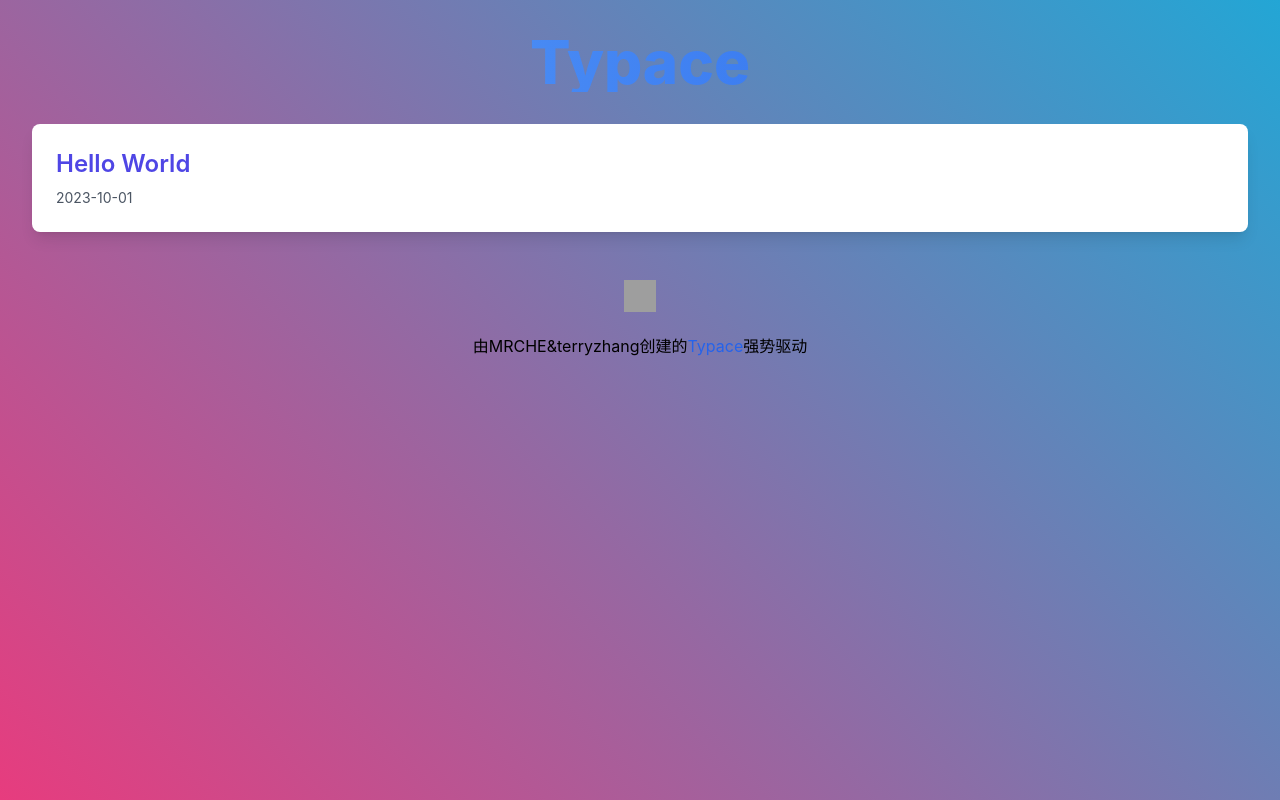
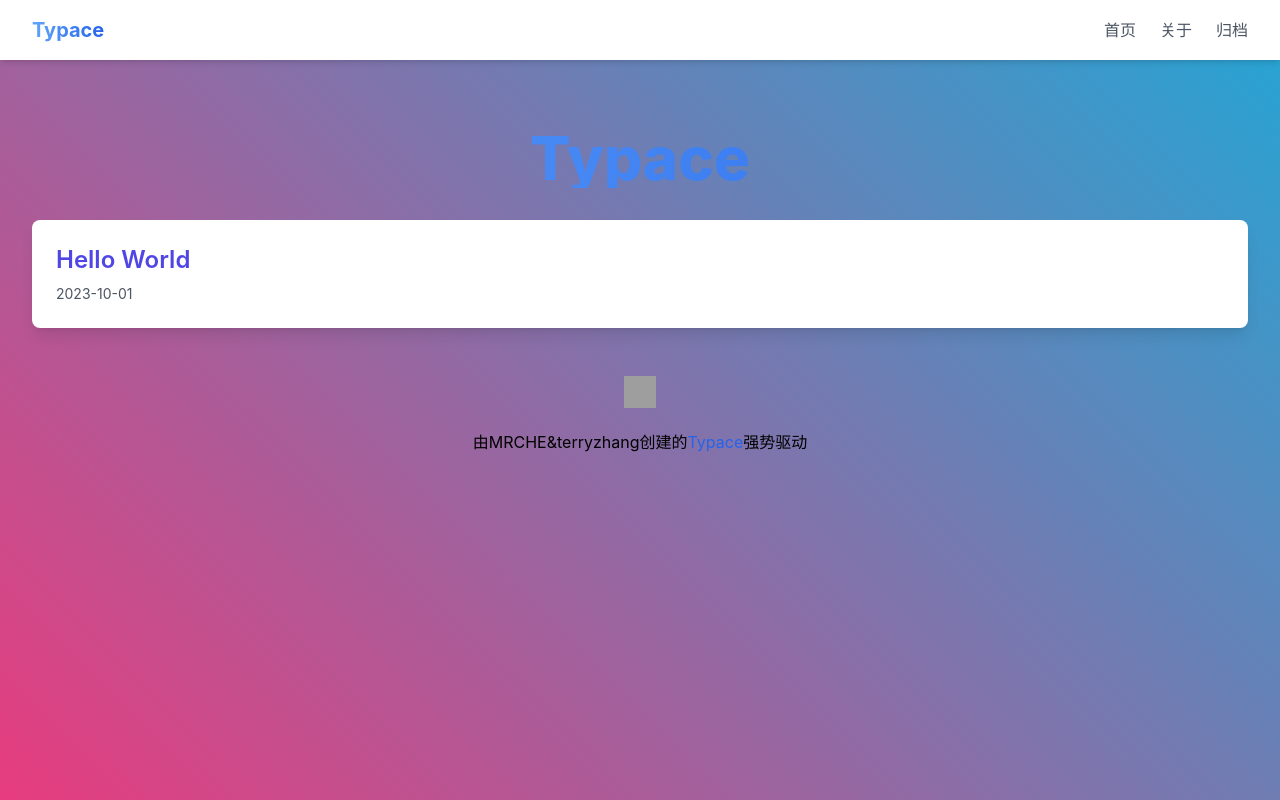
Before and after one commit to terryzhangxr/typace-i, a Next.js app: page / in a window 1280 px wide. Built offline with nearby package versions, Linux system fonts and the light colour scheme; grey boxes are pictures that could not be loaded; what tailwindcss-text-fill-stroke would draw is missing.

Commit message:
Update index.js

```diff
--- a/pages/index.js
+++ b/pages/index.js
@@ -74,12 +74,54 @@ export default function Home({ allPostsData }) {
 
   return (
     <div className="min-h-screen p-8 relative z-10">
-      {/* 保持原有内容不变 */}
-      <header className="text-center mb-8">
+      {/* 新增的导航栏 */}
+      <nav className="fixed top-0 left-0 w-full bg-white shadow-md z-20">
+        <div className="container mx-auto px-8 py-4">
+          <div className="flex justify-between items-center">
+            <a
+              href="/"
+              className="text-xl font-bold bg-clip-text text-transparent bg-gradient-to-r from-blue-400 to-blue-600"
+            >
+              Typace
+            </a>
+            <ul className="flex space-x-6">
+              <li>
+                <a
+                  href="/"
+                  className="text-gray-600 hover:text-blue-600 transition-colors"
+                >
+                  首页
+                </a>
+              </li>
+              <li>
+                <a
+                  href="/about"
+                  className="text-gray-600 hover:text-blue-600 transition-colors"
+                >
+                  关于
+                </a>
+              </li>
+              <li>
+                <a
+                  href="/archive"
+                  className="text-gray-600 hover:text-blue-600 transition-colors"
+                >
+                  归档
+                </a>
+              </li>
+            </ul>
+          </div>
+        </div>
+      </nav>
+
+      {/* 调整原有header的上边距 */}
+      <header className="text-center mb-8 mt-24">
         <h1 className="text-6xl font-extrabold bg-clip-text text-transparent bg-gradient-to-r from-blue-400 to-blue-600">
           Typace
         </h1>
       </header>
+
+      {/* 保持原有main内容不变 */}
       <main>
         <ul className="space-y-6">
           {allPostsData.map(({ slug, title, date }) => (
@@ -92,6 +134,8 @@ export default function Home({ allPostsData }) {
           ))}
         </ul>
       </main>
+
+      {/* 保持原有footer内容不变 */}
       <footer className="text-center mt-12">
         <a href="/api/sitemap" className="inline-block">
           <img src="https://cdn.us.mrche.top/sitemap.svg" alt="Sitemap" className="block mx-auto w-8 h-8" />
```
